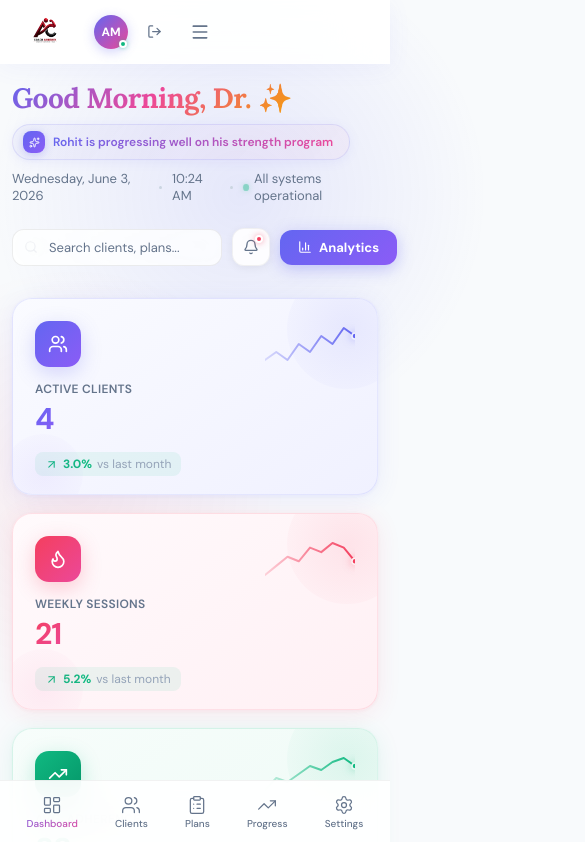
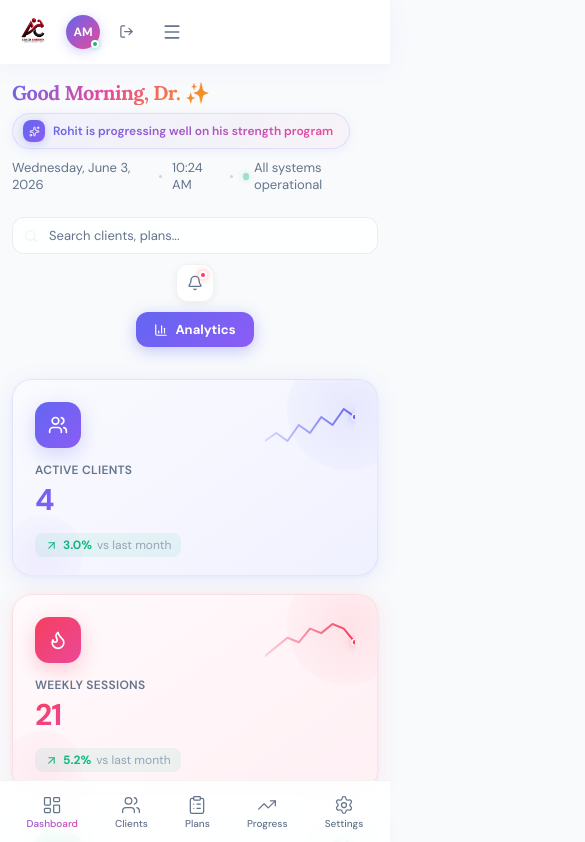
Before and after one commit to abhishek21lift-oss/fitpro-frontend, a Next.js app: page /dashboard in a window 390 px wide. Shown: the top 842 px of the page, 585 px wide, since content can reach past the window. Built offline with nearby package versions, Linux system fonts and the light colour scheme.

Commit message:
Responsive design: mobile/tablet/laptop grids, dashboard layout, topbar

```diff
--- a/src/app/dashboard/page.tsx
+++ b/src/app/dashboard/page.tsx
@@ -254,10 +254,10 @@ export default function Dashboard() {
     <div className="page-content" style={{ animation: 'slideUp 0.4s var(--ease) both' }}>
 
       {/* ─── Mesh Gradient Orbs ─── */}
-      <div style={{ position: 'absolute', top: -120, right: -100, width: 500, height: 500, borderRadius: '50%', background: 'radial-gradient(circle, rgba(99,102,241,0.12), transparent 70%)', pointerEvents: 'none', zIndex: 0 }} />
-      <div style={{ position: 'absolute', top: 200, left: -150, width: 450, height: 450, borderRadius: '50%', background: 'radial-gradient(circle, rgba(244,63,94,0.08), transparent 70%)', pointerEvents: 'none', zIndex: 0 }} />
-      <div style={{ position: 'absolute', bottom: 100, right: 100, width: 350, height: 350, borderRadius: '50%', background: 'radial-gradient(circle, rgba(16,185,129,0.07), transparent 70%)', pointerEvents: 'none', zIndex: 0 }} />
-      <div style={{ position: 'absolute', bottom: 300, left: 200, width: 300, height: 300, borderRadius: '50%', background: 'radial-gradient(circle, rgba(245,158,11,0.07), transparent 70%)', pointerEvents: 'none', zIndex: 0 }} />
+      <div className="orb orb-1" style={{ position: 'absolute', top: -120, right: -100, width: 500, height: 500, borderRadius: '50%', background: 'radial-gradient(circle, rgba(99,102,241,0.12), transparent 70%)', pointerEvents: 'none', zIndex: 0 }} />
+      <div className="orb orb-2" style={{ position: 'absolute', top: 200, left: -150, width: 450, height: 450, borderRadius: '50%', background: 'radial-gradient(circle, rgba(244,63,94,0.08), transparent 70%)', pointerEvents: 'none', zIndex: 0 }} />
+      <div className="orb orb-3" style={{ position: 'absolute', bottom: 100, right: 100, width: 350, height: 350, borderRadius: '50%', background: 'radial-gradient(circle, rgba(16,185,129,0.07), transparent 70%)', pointerEvents: 'none', zIndex: 0 }} />
+      <div className="orb orb-4" style={{ position: 'absolute', bottom: 300, left: 200, width: 300, height: 300, borderRadius: '50%', background: 'radial-gradient(circle, rgba(245,158,11,0.07), transparent 70%)', pointerEvents: 'none', zIndex: 0 }} />
 
       {/* ─── Header ─── */}
       <header style={{
@@ -267,7 +267,7 @@ export default function Dashboard() {
       }}>
         <div style={{ flex: 1, minWidth: 280 }}>
           <div style={{ display: 'flex', alignItems: 'center', gap: 12, marginBottom: 8, flexWrap: 'wrap' }}>
-            <h1 style={{
+            <h1 className="dashboard-title" style={{
               fontFamily: 'var(--font-heading)', fontSize: 28, fontWeight: 800, letterSpacing: '-0.5px',
               background: 'linear-gradient(135deg, #6366F1 0%, #EC4899 50%, #F59E0B 100%)',
               WebkitBackgroundClip: 'text', WebkitTextFillColor: 'transparent', backgroundClip: 'text',
@@ -309,8 +309,8 @@ export default function Dashboard() {
           </div>
         </div>
 
-        <div style={{ display: 'flex', alignItems: 'center', gap: 10, position: 'relative', zIndex: 2 }}>
-          <div style={{ position: 'relative', transition: 'all 0.25s', width: searchFocused ? 290 : 210 }}>
+        <div className="header-actions" style={{ display: 'flex', alignItems: 'center', gap: 10, position: 'relative', zIndex: 2 }}>
+          <div className="search-wrap" style={{ position: 'relative', transition: 'all 0.25s', width: searchFocused ? 290 : 210 }}>
             <Search size={14} style={{ position: 'absolute', left: 12, top: '50%', transform: 'translateY(-50%)', color: '#94A3B8', pointerEvents: 'none' }} />
             <input
               type="text" placeholder="Search clients, plans..."
@@ -362,7 +362,7 @@ export default function Dashboard() {
       </div>
 
       {/* ─── Analytics Row ─── */}
-      <div style={{ display: 'grid', gridTemplateColumns: '1.5fr 0.85fr 0.85fr', gap: 18, marginBottom: 28, position: 'relative', zIndex: 1 }}>
+      <div className="grid-analytics" style={{ display: 'grid', gridTemplateColumns: '1.5fr 0.85fr 0.85fr', gap: 18, marginBottom: 28, position: 'relative', zIndex: 1 }}>
 
         {/* Weight Trend */}
         <div style={{
@@ -515,7 +515,7 @@ export default function Dashboard() {
       </div>
 
       {/* ─── Bottom Section ─── */}
-      <div style={{ display: 'grid', gridTemplateColumns: '1.2fr 1fr', gap: 20, position: 'relative', zIndex: 1 }}>
+      <div className="grid-bottom" style={{ display: 'grid', gridTemplateColumns: '1.2fr 1fr', gap: 20, position: 'relative', zIndex: 1 }}>
 
         {/* Activity Feed */}
         <div style={{
--- a/src/app/globals.css
+++ b/src/app/globals.css
@@ -316,6 +316,59 @@ input, textarea, select { font: inherit; }
 }
 @media (max-width: 1024px) { .mobile-nav { display: flex; } .page-content { padding-bottom: 80px; } }
 
+/* ─── Responsive Grids ─── */
+@media (max-width: 1024px) {
+  .grid-analytics { grid-template-columns: 1fr !important; }
+  .grid-analytics > div:first-child { order: -1; }
+  .grid-bottom { grid-template-columns: 1fr !important; }
+}
+@media (max-width: 640px) {
+  .grid-analytics { gap: 14px !important; }
+  .grid-bottom { gap: 14px !important; }
+}
+.grid-2 { display: grid; grid-template-columns: 1fr 1fr; gap: 18px; }
+@media (max-width: 768px) { .grid-2 { grid-template-columns: 1fr; } }
+.grid-2-sm { display: grid; grid-template-columns: 1fr 1fr; gap: 14px; }
+@media (max-width: 768px) { .grid-2-sm { grid-template-columns: 1fr; } }
+.grid-3 { display: grid; grid-template-columns: 1fr 1fr 1fr; gap: 12px 20px; }
+@media (max-width: 768px) { .grid-3 { grid-template-columns: 1fr; gap: 14px; } }
+.grid-4-skelly { display: grid; grid-template-columns: repeat(4, 1fr); gap: 14px; }
+@media (max-width: 768px) { .grid-4-skelly { grid-template-columns: repeat(2, 1fr); } }
+@media (max-width: 640px) { .grid-4-skelly { grid-template-columns: 1fr; } }
+@media (max-width: 1024px) {
+  .grid-1-4-1 { grid-template-columns: 1fr !important; }
+}
+@media (max-width: 640px) {
+  .client-tabs { overflow-x: auto; flex-wrap: nowrap; }
+  .client-tabs button { flex-shrink: 0; font-size: 11px; padding: 6px 12px; }
+}
+
+/* ─── Responsive Tables ─── */
+@media (max-width: 768px) {
+  .table-responsive { overflow-x: auto; -webkit-overflow-scrolling: touch; }
+  .table-responsive table { min-width: 600px; }
+}
+
+/* ─── Responsive Topbar ─── */
+@media (max-width: 1200px) {
+  .topbar { gap: 16px; padding: 0 16px; }
+  .topbar-nav-item { padding: 8px 12px; font-size: 12px; }
+}
+
+/* ─── Dashboard Responsive ─── */
+@media (max-width: 1024px) {
+  .dashboard-title { font-size: 24px !important; }
+  .header-actions { flex-wrap: wrap; justify-content: flex-end; }
+  .search-wrap { width: 200px !important; }
+  .orb-1, .orb-2, .orb-3, .orb-4 { display: none; }
+}
+@media (max-width: 640px) {
+  .dashboard-title { font-size: 20px !important; }
+  .search-wrap { width: 100% !important; }
+  .header-actions > a.btn-primary { width: 100%; text-align: center; }
+  .header-actions { flex-direction: column; align-items: stretch; width: 100%; }
+}
+
 /* ─── Misc ─── */
 .modal-overlay { position: fixed; inset: 0; background: rgba(0,0,0,0.3); backdrop-filter: blur(8px); z-index: 100; display: flex; align-items: center; justify-content: center; animation: fadeIn 0.2s ease-out; }
 .modal-card { background: rgba(255,255,255,0.96); backdrop-filter: blur(28px); border-radius: var(--radius-2xl); border: 1px solid rgba(255,255,255,0.6); box-shadow: 0 24px 80px rgba(99,102,241,0.12); width: 90%; max-width: 640px; max-height: 85vh; overflow-y: auto; }
```
Also changed, not shown: src/app/clients/[id]/page.tsx (+12 -12 lines).
